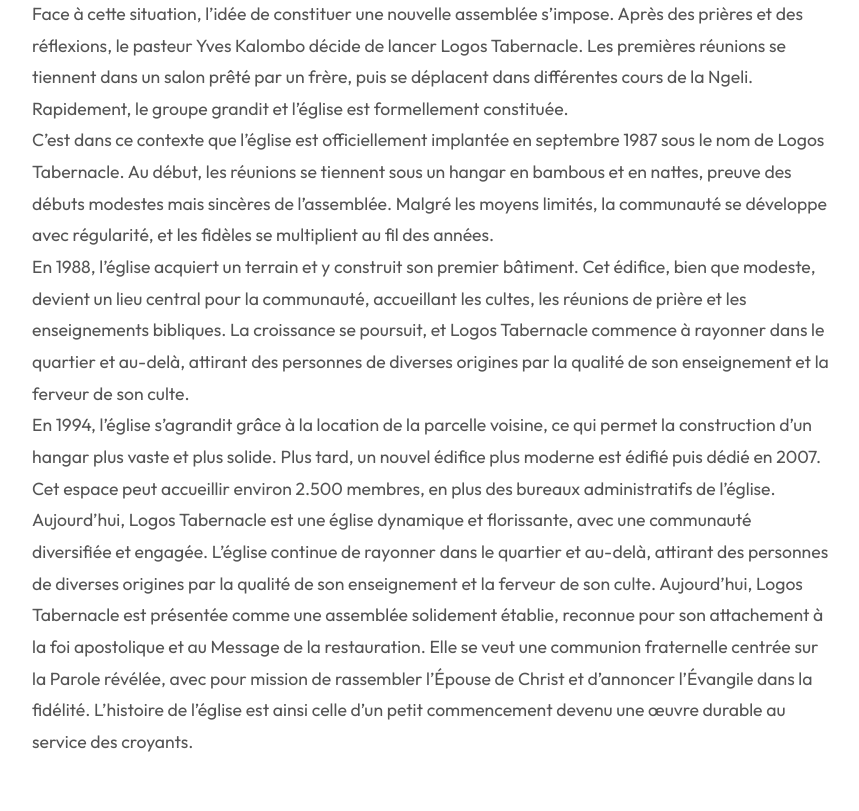
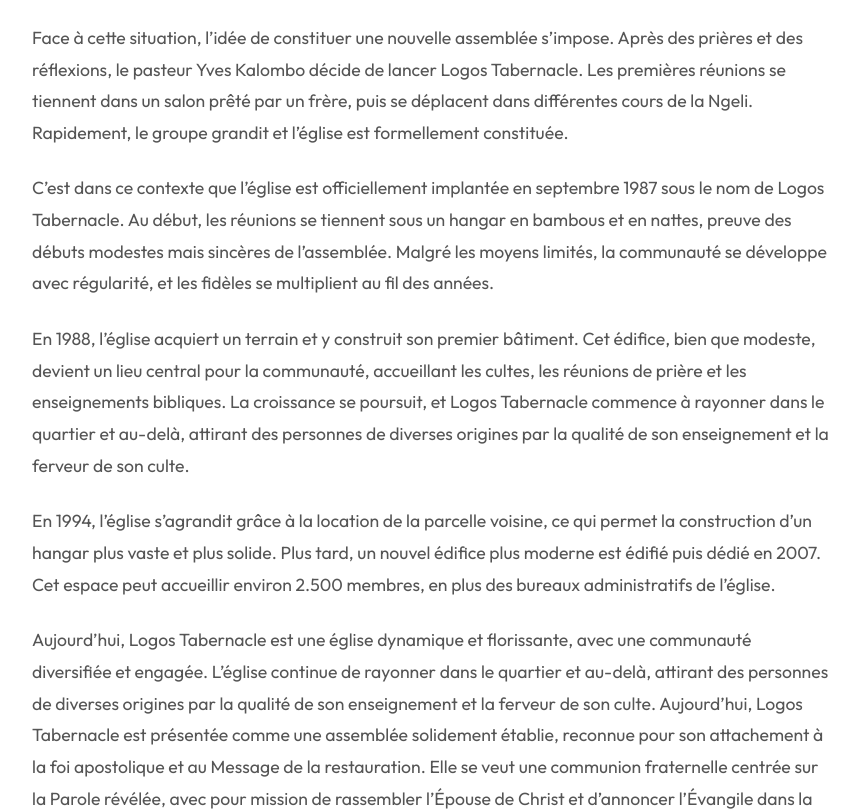
Before and after one commit to jknweb/logosministries, a React (Vite) app: page /about in a window 1280 px wide. Shown: the part 740-1551 px from the top of the page, without its empty margins (208-1067 px from the left). Built offline with nearby package versions, Linux system fonts and the light colour scheme; a web font is replaced by a local one.

Commit message:
Ajout margin-bottom dans la page A propos

```diff
--- a/src/pages/About.jsx
+++ b/src/pages/About.jsx
@@ -13,22 +13,22 @@
           <p style={{ marginBottom: '1.5rem' }}>
             Avant la création de Logos Tabernacle, le pasteur Yves Kalombo a d’abord collaboré avec l’assemblée de Righini, où il orientait plusieurs de ses convertis. Mais la distance, les difficultés de transport et l’augmentation du nombre de personnes touchées par son ministère ont fini par rendre indispensable l’ouverture d’une nouvelle assemblée dans la zone d’Ozone, à Ngaliema. Cette orientation a été comprise comme une réponse directe à une vision reçue du Seigneur.
           </p>
-          <p>
+          <p style={{ marginBottom: '1.5rem' }}>
             En juillet 1986, une grande campagne d’évangélisation est lancée à Ngaliema-Ozone, avec l’appui de quelques frères, notamment Grégoire Bosunga. Cette campagne connaît un impact remarquable : les réunions attirent progressivement de nombreux auditeurs, et plusieurs personnes acceptent la foi chrétienne puis demandent le baptême. Le nombre de convertis augmente au point que le salon de la maison du pasteur devient insuffisant pour accueillir tous ceux qui viennent écouter la Parole.
           </p>
-          <p>
+          <p style={{ marginBottom: '1.5rem' }}>
             Face à cette situation, l’idée de constituer une nouvelle assemblée s’impose. Après des prières et des réflexions, le pasteur Yves Kalombo décide de lancer Logos Tabernacle. Les premières réunions se tiennent dans un salon prêté par un frère, puis se déplacent dans différentes cours de la Ngeli. Rapidement, le groupe grandit et l’église est formellement constituée.
           </p>
-          <p>
+          <p style={{ marginBottom: '1.5rem' }}>
             C’est dans ce contexte que l’église est officiellement implantée en septembre 1987 sous le nom de Logos Tabernacle. Au début, les réunions se tiennent sous un hangar en bambous et en nattes, preuve des débuts modestes mais sincères de l’assemblée. Malgré les moyens limités, la communauté se développe avec régularité, et les fidèles se multiplient au fil des années.
           </p>
-          <p>
+          <p style={{ marginBottom: '1.5rem' }}>
             En 1988, l’église acquiert un terrain et y construit son premier bâtiment. Cet édifice, bien que modeste, devient un lieu central pour la communauté, accueillant les cultes, les réunions de prière et les enseignements bibliques. La croissance se poursuit, et Logos Tabernacle commence à rayonner dans le quartier et au-delà, attirant des personnes de diverses origines par la qualité de son enseignement et la ferveur de son culte.
           </p>
-          <p>
+          <p style={{ marginBottom: '1.5rem' }}>
             En 1994, l’église s’agrandit grâce à la location de la parcelle voisine, ce qui permet la construction d’un hangar plus vaste et plus solide. Plus tard, un nouvel édifice plus moderne est édifié puis dédié en 2007. Cet espace peut accueillir environ 2.500 membres, en plus des bureaux administratifs de l’église.
           </p>
-          <p>
+          <p style={{ marginBottom: '1.5rem' }}>
             Aujourd’hui, Logos Tabernacle est une église dynamique et florissante, avec une communauté diversifiée et engagée. L’église continue de rayonner dans le quartier et au-delà, attirant des personnes de diverses origines par la qualité de son enseignement et la ferveur de son culte.
             Aujourd’hui, Logos Tabernacle est présentée comme une assemblée solidement établie, reconnue pour son attachement à la foi apostolique et au Message de la restauration. Elle se veut une communion fraternelle centrée sur la Parole révélée, avec pour mission de rassembler l’Épouse de Christ et d’annoncer l’Évangile dans la fidélité. L’histoire de l’église est ainsi celle d’un petit commencement devenu une œuvre durable au service des croyants.</p>
         </div>
```
